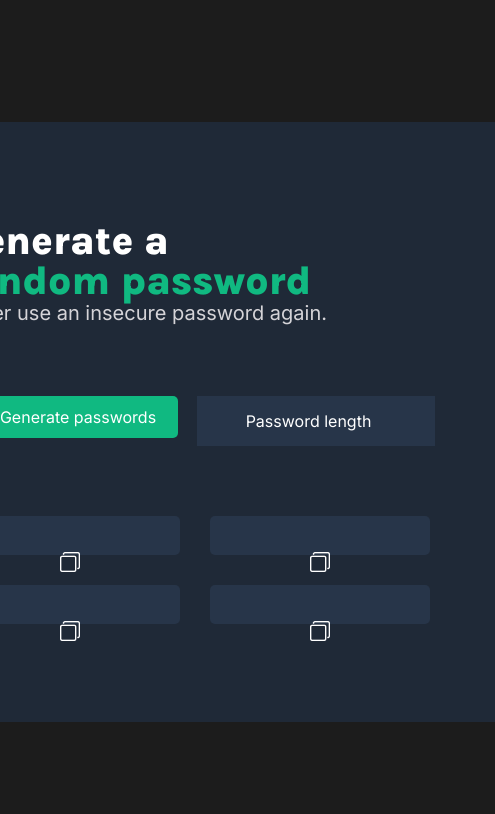
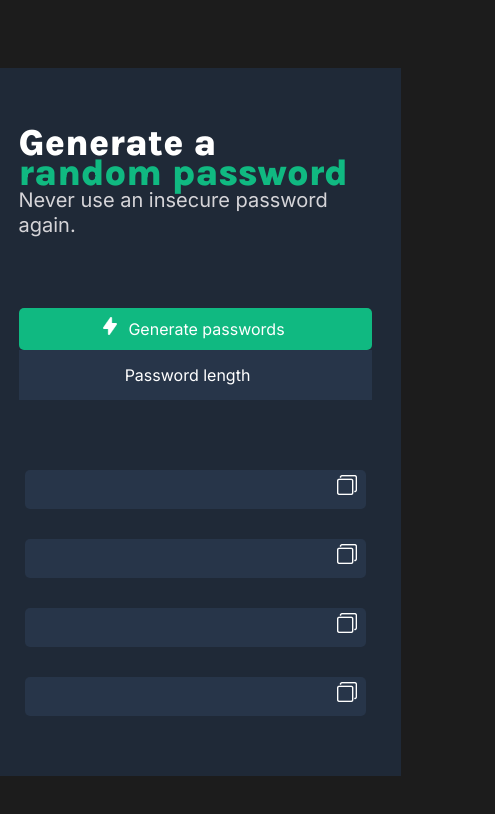
Before and after one commit to mettlenunoo/counter-app, a plain HTML site: page random-password-generator(solo-project)/index.html in a window 390 px wide. Shown: the whole page, 495 px wide, since content can reach past the window. Drawn offline with Linux system fonts and the light colour scheme.

Commit message:
Update index.css

```diff
--- a/random-password-generator(solo-project)/index.css
+++ b/random-password-generator(solo-project)/index.css
@@ -213,3 +213,41 @@ select {
     border-radius: 20px;
     display: none;
 }
+
+
+@media(max-width:416px){
+    .container {
+        display: flex;
+        justify-content: center;
+        flex-direction: column;
+        width: 100%;
+        height: 100%;
+        background-color: #1F2937;
+        padding: 60px 29px 60px 29px;
+        gap: 70px;
+    }
+
+    .controls {
+        flex-direction: column;
+    }
+
+    .passwordbox{
+        width: 341px;
+
+
+    }
+
+    .passwordtxt{
+        width: 300px;
+    }
+
+    .genBtn{
+        width: 353px;
+    }
+
+    .header-txt{
+        font-size: 37px;
+        line-height: 30px;
+    }
+
+}
```
